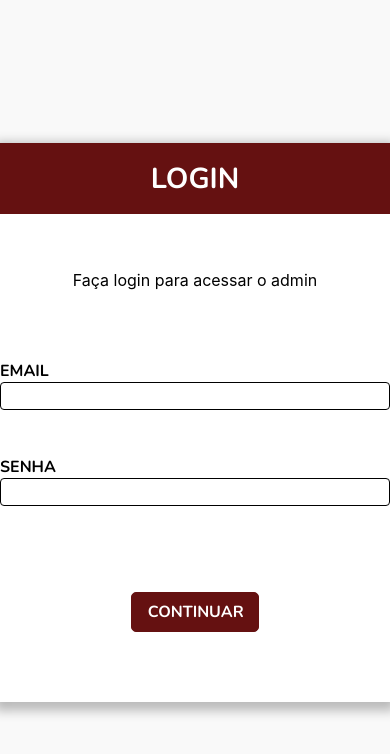
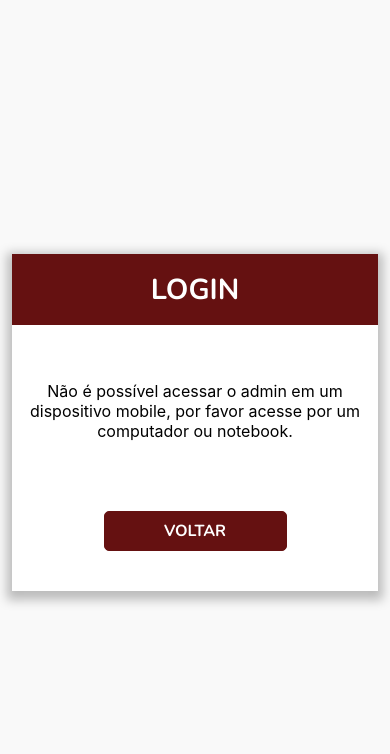
Before and after one commit to RezenDeveloper/Astec, a Next.js app: page /admin in a window 390 px wide. Shown: the top 754 px of the page. Built offline with nearby package versions, Linux system fonts and the light colour scheme; no server answers.

Commit message:
Added admin mobile logic

```diff
--- a/src/pages/admin/index.tsx
+++ b/src/pages/admin/index.tsx
@@ -1,6 +1,7 @@
 import Head from 'next/head'
 import { useRouter } from 'next/router'
 import { GetServerSideProps } from 'next/types'
+import { useEffect } from 'react'
 import { FormEvent, ChangeEvent, useState, SetStateAction, Dispatch } from 'react'
 import { authenticate, checkIsAdmin } from '../../database/manager'
 
@@ -12,8 +13,14 @@ const Admin:React.FC = () => {
   const [email, setEmail] = useState<string>('')
   const [password, setPassword] = useState<string>('')
   const [error, setError] = useState<string>()
+  const [isMobile, setIsMobile] = useState(true)
 
   const router = useRouter()
+
+  useEffect(() => {
+    if(typeof window === 'undefined') return
+    setIsMobile(window.innerWidth <= 768)
+  }, [])
 
   const handleSubmit = async (e: FormEvent) => {
     e.preventDefault()
@@ -33,6 +40,36 @@ const Admin:React.FC = () => {
 
     router.push('/')
   }
+
+  if(isMobile) return (
+    <>
+      <Head>
+          <title>Armazenador de TGs - Admin</title>
+        </Head>
+        <main className={styles['container']}>
+          <div className={styles['modal']}>
+            <div className={styles['modal--header']}>
+              <h1 className={styles['modal--title']}>Login</h1>
+            </div>
+            <div className={styles['modal--content']}>
+              <p className={styles['modal--content__info']}>
+                Não é possível acessar o admin em um dispositivo mobile, por favor acesse por um computador ou notebook.
+              </p>
+              <div className={styles['modal--button-container']}>
+                <button
+                  className={styles['modal--button']}
+                  onClick={() => {
+                    router.push('/')
+                  }}
+                >
+                  Voltar
+                </button>
+              </div>
+            </div>
+          </div>
+        </main>
+      </>
+  )
 
   return (
     <>
--- a/src/styles/admin.module.scss
+++ b/src/styles/admin.module.scss
@@ -18,6 +18,7 @@
   box-shadow: 0px 4px 10px 5px rgba(0, 0, 0, 0.25);
   max-width: 800px;
   width: 100%;
+  margin: 0 12px;
   transition: box-shadow ease 300ms;
 
   &:hover, &:focus-within {
@@ -96,5 +97,10 @@
       display: flex;
       justify-content: center;
     }
+
+    @media screen and (max-width: 768px) {
+      width: 50%;
+      margin: 0 0 40px;
+    }
   }
 }
```
